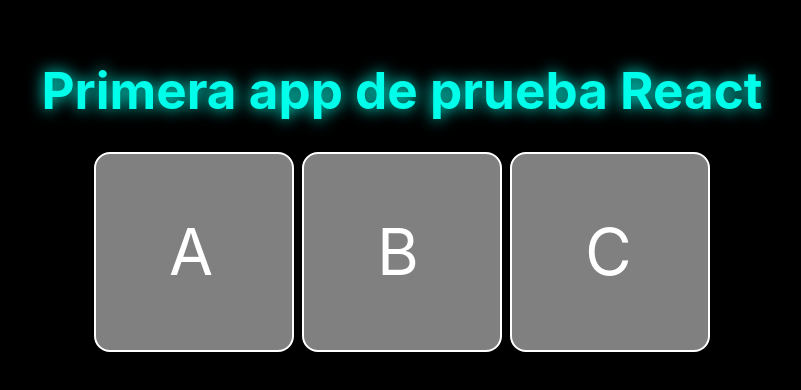
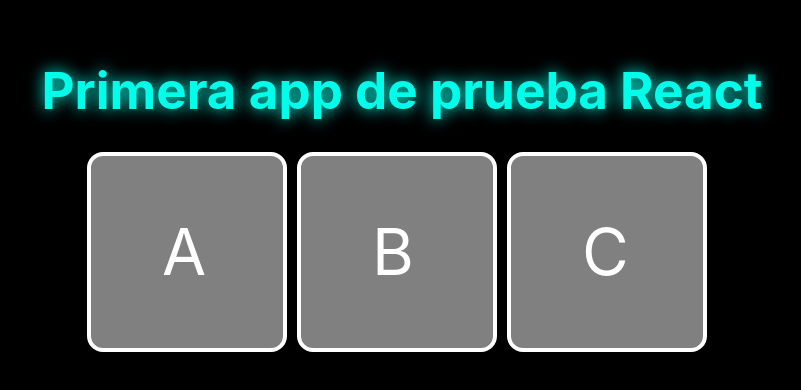
Before and after one commit to FranAM1/prueba-react, a React (Vite) app: page / in a window 1280 px wide. Shown: the part 210-600 px from the top of the page, without its empty margins (238-1039 px from the left). Built offline with nearby package versions, Linux system fonts and the light colour scheme.

Commit message:
añadir celda

```diff
--- a/index.html
+++ b/index.html
@@ -4,7 +4,7 @@
     <meta charset="UTF-8" />
     <link rel="icon" type="image/svg+xml" href="/vite.svg" />
     <meta name="viewport" content="width=device-width, initial-scale=1.0" />
-    <title>Vite + React + TS</title>
+    <title>Hola 🤓</title>
   </head>
   <body>
     <div id="root"></div>
--- a/src/App.css
+++ b/src/App.css
@@ -19,19 +19,24 @@ body{
 .cellsContainer{
   display: flex;
   justify-content: center;
-  gap: 0.5rem;
+  align-items: center;
+  flex-wrap: wrap;
 }
 
 .cell{
   color:white;
   display: flex;
+  justify-content: center;
+  align-items: center;
   width: 200px;
   height: 200px;
   background-color: gray;
   border-radius: 1rem;
-  border: 2px solid white;
-  display: grid;
-  place-items: center;
+  border: 4px solid white;
+}
+
+.emptyCell{
+  border-style: dashed;
 }
 
 .cell > input {
@@ -39,3 +44,10 @@ body{
   font-size: 4rem;
   width: 50px;
 }
+
+.addCell {
+  cursor: pointer;
+  color: black;
+  height: 200px;
+  width: 10px;
+}
--- a/src/App.tsx
+++ b/src/App.tsx
@@ -1,15 +1,35 @@
-import { useState } from 'react'
+import { useEffect, useState,  } from 'react'
 import './App.css'
 
 function App() {
   const [cells, setCells] = useState(["A", "B", "C"])
 
   function changeContent(newValue: string, index: number) {
-    console.log(newValue, index)
     const nextValue = cells.slice()
     nextValue[index] = newValue
     setCells(nextValue)
   }
+
+  function addCell(index: number) {
+    const nextValue = cells.slice()
+    nextValue.splice(index + 1, 0, "")
+    setCells(nextValue)
+  }
+
+  function createString(e: KeyboardEvent) {
+    if (e.key !== "Enter") return
+
+    console.log(cells.join(""))
+  }
+
+  useEffect(() => {
+    document.addEventListener("keypress", createString)
+
+    return () => {
+      document.removeEventListener("keypress", createString)
+    }
+  }, [cells])
+
 
   return (
     <>
@@ -17,12 +37,16 @@ function App() {
       <div className="cellsContainer">
         {
         cells.map((cell, index) => (
-          <div
-          className="cell"
-          key={index}
-          >
-            <input type="text" maxLength={1} value={cell} onChange={(e) => changeContent(e.currentTarget.value, index)}/>
-          </div>
+          <>
+            <div
+            className={`cell ${cell === "" ? "emptyCell" : ""}`}
+            key={index}
+            >
+              <input type="text" maxLength={1} value={cell} onChange={(e) => changeContent(e.currentTarget.value, index)}/>
+            </div>
+            {index < cells.length &&
+            <span className= "addCell" onClick={() => addCell(index)}></span>}
+          </>
         ))
         }
       </div>
```
